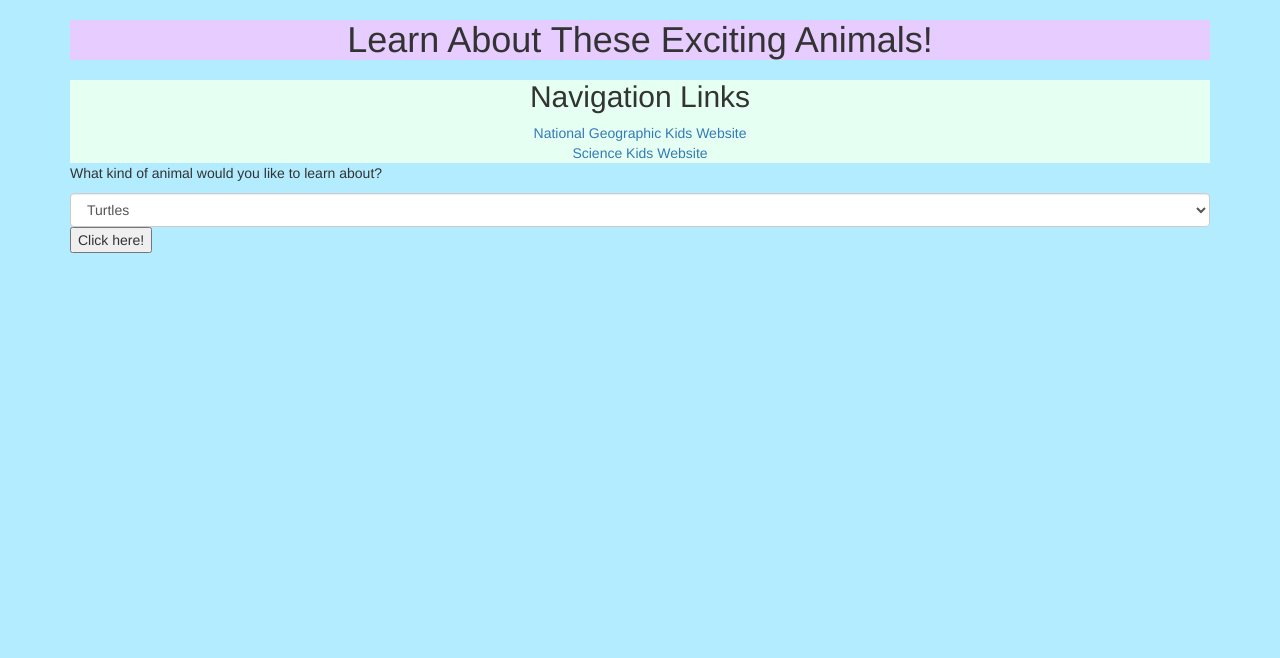
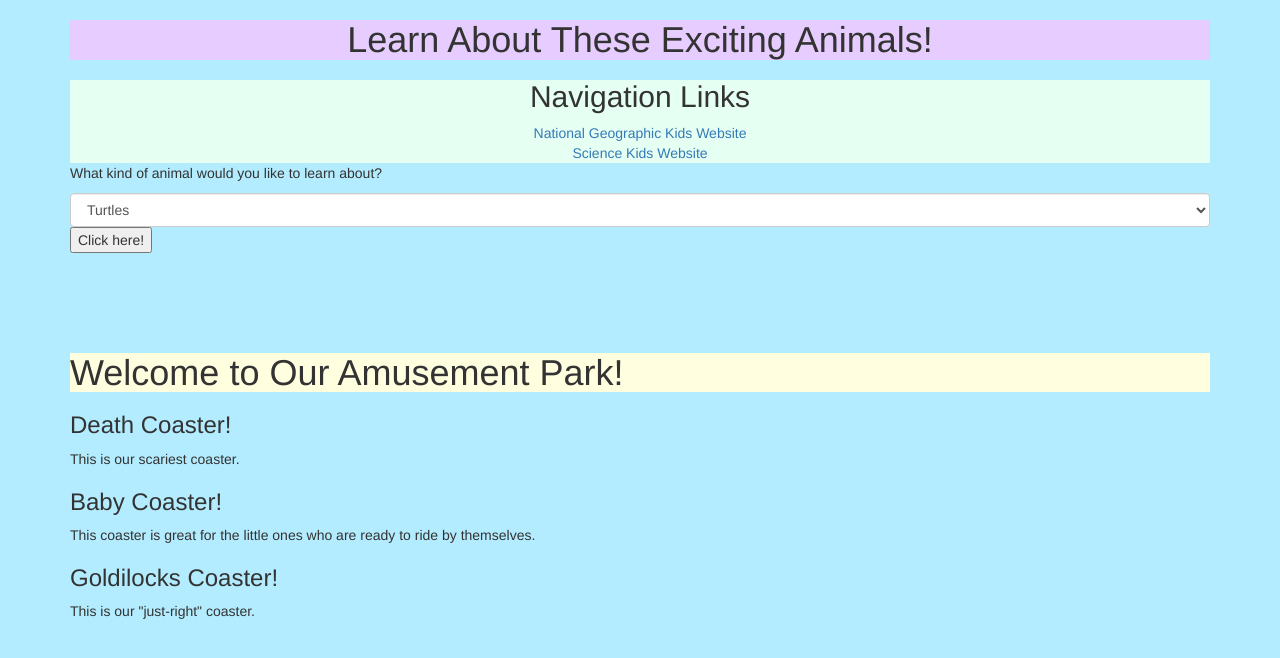
Before and after one commit to Brian-aireality/Animals, a plain HTML site: page index.html in a window 1280 px wide. Drawn offline with Linux system fonts and the light colour scheme.

Commit message:
add correctly linked index.html

```diff
--- a/css/styles.css
+++ b/css/styles.css
@@ -31,3 +31,8 @@ img {
 .insect {
   display: none;
 }
+
+#park {
+  margin-top: 100px;
+  background-color: lightyellow;
+}
--- a/index.html
+++ b/index.html
@@ -65,8 +65,26 @@
 
         </div>
 
+    <div>
 
+      <h1 id="park">Welcome to Our Amusement Park!</h1>
 
+      <div class=death-coaster>
+        <h3>Death Coaster!</h3>
+        This is our scariest coaster.
+      </div>
+
+      <div class=baby-coaster>
+        <h3>Baby Coaster!</h3>
+        This coaster is great for the little ones who are ready to ride by themselves.
+      </div>
+
+      <div class=goldilocks-coaster>
+        <h3>Goldilocks Coaster!</h3>
+        This is our "just-right" coaster.
+      </div>
+
+    </div>
 
 
 
```
